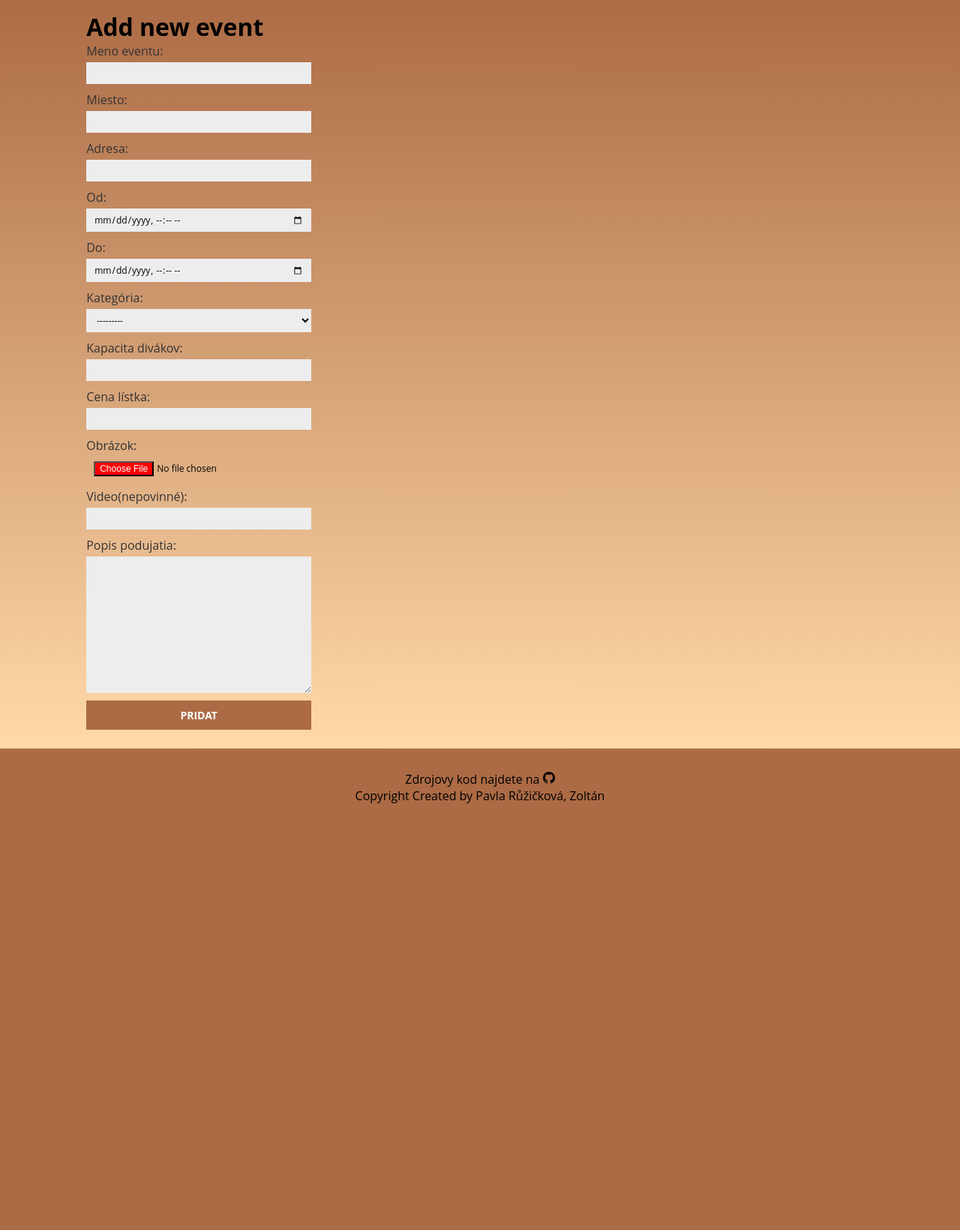
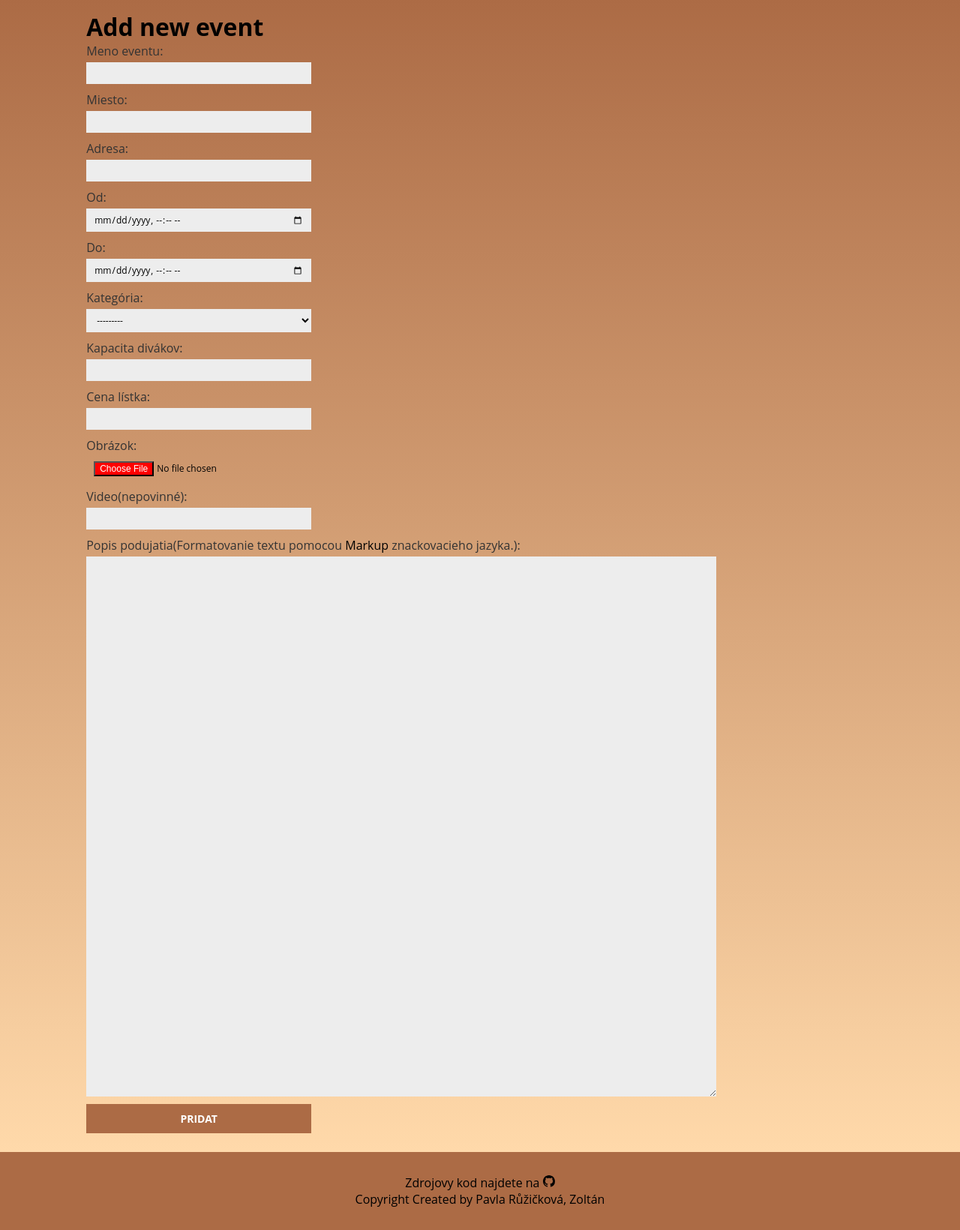
Before and after one commit to zorell11/Event_aggregation_service, a Django app: page /event/create/ in a window 1280 px wide. Shown: the part 370-2010 px from the top of the page at 75% size. Before the commit the page ends 1441 px from the top, so only its background shows below. Run offline with Django 4.2, Linux system fonts and the light colour scheme; the visitor is signed in with stand-in values (Sample User, id 1); data comes from the database, SQL or seed files in the repository; data that the repository does not hold is empty; parts of the project's set-up code (start-up, migrations or seed data) failed here and were passed over.

Commit message:
added Markdown to event description

```diff
--- a/event_portal/settings.py
+++ b/event_portal/settings.py
@@ -25,7 +25,7 @@ BASE_DIR = Path(__file__).resolve().parent.parent
 SECRET_KEY = 'django-insecure-061yf28z@f#uga-t*b$_+r-sj^@$!zn_d5)gyvl39-vl1qlqei'
 
 # SECURITY WARNING: don't run with debug turned on in production!
-DEBUG = False
+DEBUG = True
 
 ALLOWED_HOSTS = ['*']
 
--- a/events/forms.py
+++ b/events/forms.py
@@ -1,9 +1,8 @@
 from django import forms
-
 from .models import Event, Category, EventDate
-
 from datetime import date
 
+from django.utils.safestring import mark_safe
 
 def event_date_checks(clean_data, date_from):
     if clean_data.get('date_from') >= clean_data.get('date_to'):
@@ -39,7 +38,9 @@ class EventForm(forms.Form):
     ticket_price = forms.FloatField(min_value=1, required=True, label='Cena lístka')
     event_image = forms.ImageField(required=False, label='Obrázok')
     event_video = forms.CharField(max_length=128, required=False, label='Video(nepovinné)')
-    description = forms.CharField(min_length=20, required=True, widget=forms.Textarea, label='Popis podujatia')
+    description = forms.CharField(min_length=20, required=True, widget=forms.Textarea,
+                                  label=mark_safe('Popis podujatia(Formatovanie textu pomocou <a href="https://docs.github.com/en/get-started/writing-on-github/getting-started-with-writing-and-formatting-on-github/basic-writing-and-formatting-syntax"target="_blank">Markup</a> znackovacieho jazyka.)'))
+                                  #label='Popis podujatia<a>wiki</a>')
 
 
     def clean(self):
--- a/events/static/events/style.css
+++ b/events/static/events/style.css
@@ -287,6 +287,10 @@ navbar2 ul li a:hover {
     background: #c38a62;
 }
 
+#id_description {
+    height: 90vh;
+    width: 80%;
+}
 
 footer {
     text-align: center;
--- a/events/templates/events/event_detail.html
+++ b/events/templates/events/event_detail.html
@@ -63,7 +63,7 @@
 
 <br>
 <h2>POPIS PODUJATIA</h2>
-<p>{{ event.description }} </p>
+<p>{{ event_description | safe }} </p>
 <h2>Komentare</h2>
 
     {% for comment in comments %}
--- a/events/templates/events/update_event.html
+++ b/events/templates/events/update_event.html
@@ -28,5 +28,6 @@
 
     <input type="submit" value="Ulozit">
 </form>
+<div style="clear:both;"></div>
 
 {% endblock %}
--- a/events/views.py
+++ b/events/views.py
@@ -13,6 +13,9 @@ from .models import Event, Category, Comment, Organizer, EventDate, SigningUp
 from .forms import EventForm, AddEventCopyForm, EditEventForm, UpdateEventDate
 
 from datetime import datetime, date, timezone, timedelta
+
+from markdown2 import Markdown
+markdowner = Markdown()
 
 # Create your views here.
 
@@ -46,6 +49,7 @@ def event_detail(request, pk):
     try:
         event = Event.objects.get(id=pk)
         event_dates = EventDate.objects.filter(event_id=pk, date_to__gte=datetime.now().date()).order_by('date_from')
+        event_description = markdowner.convert(event.description)
     except:
         return redirect('index')
     event_date_free_tickets = {}
@@ -54,7 +58,7 @@ def event_detail(request, pk):
         tickets_sold = 0 if tickets_sold == None else tickets_sold
         event_date_free_tickets[event_date.id] = event.capacity-tickets_sold
     comments = Comment.objects.filter(event_id=pk).order_by('-comment_date')
-    content = {'event': event, 'event_dates': event_dates, 'comments': comments, 'event_date_free_tickets': event_date_free_tickets}
+    content = {'event': event, 'event_dates': event_dates, 'comments': comments, 'event_date_free_tickets': event_date_free_tickets, 'event_description': event_description}
     return render(request, 'events/event_detail.html', content)
 
 
@@ -243,12 +247,16 @@ class PersonCreateView(LoginRequiredMixin, FormView):
         result = super().form_valid(form)
         cleaned_data = form.cleaned_data
 
+        # description = cleaned_data['description']
+        # description = markdowner.convert(description)
+
         new_event = Event.objects.create(
             organizer_id = user,
             event_name = cleaned_data['event_name'],
             place = cleaned_data['place'],
             address = cleaned_data['address'],
             description = cleaned_data['description'],
+            #description = description,
             capacity = cleaned_data['capacity'],
             event_image = cleaned_data['event_image'],
             event_video = cleaned_data['event_video'],
@@ -336,6 +344,7 @@ def update_event(request, pk):
             event.ticket_price = cleaned_data['ticket_price']
             event.event_video = cleaned_data['event_video']
             event.event_video = cleaned_data['event_video']
+            event.description = cleaned_data['description']
 
             event.save()
             return redirect('event_detail', pk=pk)
--- a/requirements.txt
+++ b/requirements.txt
@@ -9,6 +9,7 @@ exceptiongroup==1.2.0
 graphviz==0.20.1
 h11==0.14.0
 idna==3.6
+markdown2==2.4.12
 outcome==1.3.0.post0
 pillow==10.2.0
 pydot==2.0.0
```
